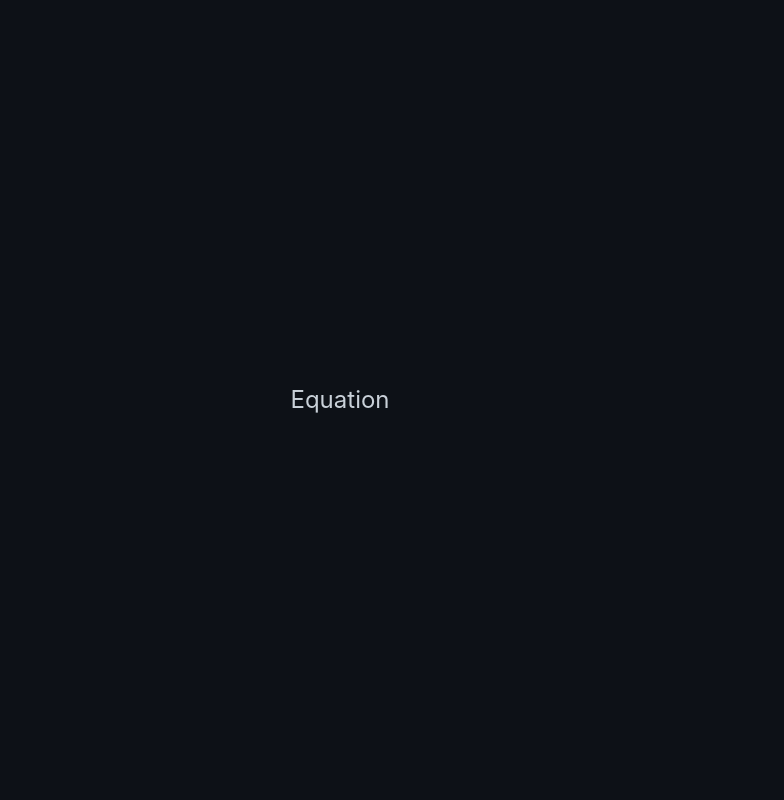
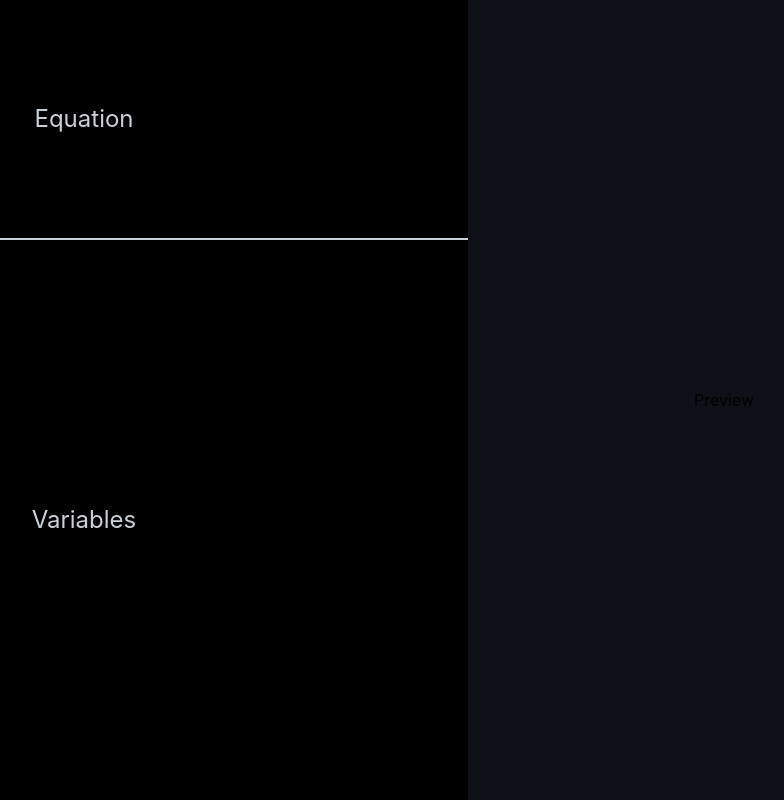
Before and after one commit to marcusvpires/algebra-system, a Next.js app: page / in a window 1280 px wide. Shown: the whole page, without its empty margins (300-1084 px from the left). Built offline with nearby package versions, Linux system fonts and the light colour scheme.

Commit message:
home stucture

```diff
--- /dev/null
+++ b/components/mathContainer/equation/styled.tsx
@@ -0,0 +1,12 @@
+import styled from 'styled-components';
+
+export const Wrapper = styled.section`
+  height: 30vh;
+  width: 60vw;
+  display: flex;
+  align-items: center;
+  justify-content: center;
+  font-size: x-large;
+  color: #c9d1d9;
+  border-bottom: 2px solid #c9d1d9;
+`
--- /dev/null
+++ b/components/mathContainer/index.tsx
@@ -0,0 +1,16 @@
+import * as S from './styled';
+import React from 'react';
+
+type Props = {
+  children?: React.ReactNode;
+};
+
+const MathContainer: React.FunctionComponent<Props> = ({ children }): JSX.Element => {
+  return (
+    <S.Wrapper>
+      { children && children }
+    </S.Wrapper>
+  );
+};
+
+export default MathContainer;
--- /dev/null
+++ b/components/mathContainer/styled.tsx
@@ -0,0 +1,11 @@
+import styled from 'styled-components';
+
+export const Wrapper = styled.section`
+  height: 100vh;
+  width: 60vw;
+  display: flex;
+  align-items: center;
+  justify-content: center;
+  flex-direction: column;
+  background-color: black;
+`
--- /dev/null
+++ b/components/mathContainer/variables/index.tsx
@@ -0,0 +1,12 @@
+import * as S from './styled';
+import React from 'react';
+
+const Variables: React.FunctionComponent = (): JSX.Element => {
+  return (
+    <S.Wrapper>
+      <p>Variables</p>
+    </S.Wrapper>
+  );
+};
+
+export default Variables;
--- a/components/equation/styled.tsx
+++ b/components/mathContainer/variables/styled.tsx
@@ -1,6 +1,11 @@
 import styled from 'styled-components';
 
 export const Wrapper = styled.section`
+  height: 70vh;
+  width: 60vw;
+  display: flex;
+  align-items: center;
+  justify-content: center;
   font-size: x-large;
   color: #c9d1d9;
-`
+`;
--- a/components/variables/index.tsx
+++ b/components/preview/index.tsx
@@ -1,12 +1,12 @@
 import * as S from './styled';
 import React from 'react';
 
-const Equation: React.FunctionComponent = (): JSX.Element => {
+const Preview: React.FunctionComponent = (): JSX.Element => {
   return (
     <S.Wrapper>
-      <p>Equation</p>
+      <p>Preview</p>
     </S.Wrapper>
   );
 };
 
-export default Equation;
+export default Preview;
--- /dev/null
+++ b/components/preview/styled.tsx
@@ -0,0 +1,9 @@
+import styled from 'styled-components';
+
+export const Wrapper = styled.section`
+  height: 100vh;
+  width: 40vw;
+  display: flex;
+  align-items: center;
+  justify-content: center;
+`;
--- a/components/variables/styled.tsx
+++ /dev/null
@@ -1,6 +0,0 @@
-import styled from 'styled-components';
-
-export const Wrapper = styled.section`
-  font-size: x-large;
-  color: #c9d1d9;
-`
--- a/pages/_document.tsx
+++ b/pages/_document.tsx
@@ -1,13 +1,32 @@
-import { Html, Head, Main, NextScript } from 'next/document'
+import Document, { DocumentContext, DocumentInitialProps } from 'next/document';
+import { ServerStyleSheet } from 'styled-components';
 
-export default function Document() {
-  return (
-    <Html lang="en">
-      <Head />
-      <body>
-        <Main />
-        <NextScript />
-      </body>
-    </Html>
-  )
+export default class MyDocument extends Document {
+  static async getInitialProps(
+    ctx: DocumentContext
+  ): Promise<DocumentInitialProps> {
+    const sheet = new ServerStyleSheet();
+    const originalRenderPage = ctx.renderPage;
+
+    try {
+      ctx.renderPage = () =>
+        originalRenderPage({
+          enhanceApp: (App) => (props) =>
+            sheet.collectStyles(<App {...props} />),
+        });
+
+      const initialProps = await Document.getInitialProps(ctx);
+      return {
+        ...initialProps,
+        styles: (
+          <>
+            {initialProps.styles}
+            {sheet.getStyleElement()}
+          </>
+        ),
+      };
+    } finally {
+      sheet.seal();
+    }
+  }
 }
--- a/pages/index.tsx
+++ b/pages/index.tsx
@@ -1,12 +1,19 @@
 import React from 'react';
 import * as S from '../assets/pages-style/Home';
 
-import Equation from '../components/equation';
+import Preview from '../components/preview';
+import MathContainer from '../components/mathContainer';
+import Equation from '../components/mathContainer/equation';
+import Variables from '../components/mathContainer/variables';
 
 const HomePage: React.FunctionComponent = (): JSX.Element => {
   return (
     <S.Wrapper>
-      <Equation />
+      <MathContainer>
+        <Equation />
+        <Variables />
+      </MathContainer>
+      <Preview />
     </S.Wrapper>
   );
 };
```
Also changed, not shown: components/mathContainer/equation/index.tsx (renamed from components/equation/index.tsx).
